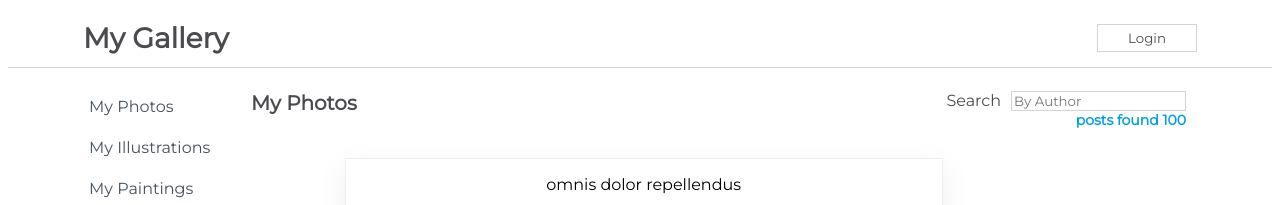
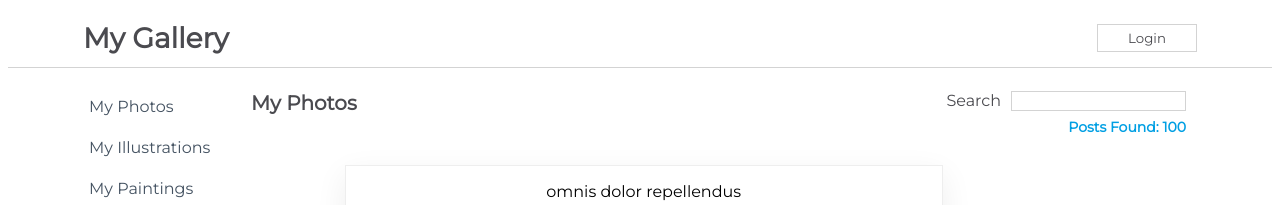
Before and after one commit to Code-Institute-Solutions/react-challenge-solutions, a React (Create React App) app in the folder my-app/: page / in a window 1280 px wide. Shown: the top 205 px of the page. Built offline with nearby package versions, Linux system fonts and the light colour scheme.

Commit message:
Solution to challenge 8

```diff
--- a/my-app/src/App.js
+++ b/my-app/src/App.js
@@ -3,6 +3,7 @@
 import NavBarSimple from './components/NavBarSimple';
 import NavBarForm from "./components/NavBarForm";
 import Content from './components/Content';
+import ContentHooks from './components/ContentHooks';
 
 function App() {
   return (
@@ -10,7 +11,8 @@
       {/* Add your components here */}
       <NavBarForm />
       <Sidebar />
-      <Content />
+      {/* <Content /> */}
+      <ContentHooks />
     </div>
   );
 }
--- /dev/null
+++ b/my-app/src/components/ContentHooks.js
@@ -0,0 +1,55 @@
+import React, {useState, useEffect} from 'react';
+import css from './css/Content.module.css';
+import {savedPosts} from '../posts.json';
+import PostItem from './PostItem';
+import Loader from './Loader';
+
+function ContentHooks() {
+    const [isLoaded, setIsLoaded] = useState(false);
+    const [fetchedPosts, setFetchedPosts] = useState([]);
+
+    useEffect(()=>{
+        setTimeout(() => {
+            setIsLoaded(true);
+            setFetchedPosts(savedPosts);
+        }, 2000)
+    }, []);
+
+    const handleChange = (e) => {
+        const name = e.target.value.toLowerCase();
+        const filteredPosts = savedPosts.filter((post)=>{
+            return post.name.toLowerCase().includes(name);
+        })
+
+        setFetchedPosts(filteredPosts)
+    }
+
+    return (
+        <div className={css.Content}>
+            <div className={css.TitleBar}>
+                <h1>My Photos</h1>
+                <form>
+                    <label htmlFor='searchinput'>Search</label>
+                    <input
+                    type='search'
+                    id='searchinput'
+                    onChange={(e)=>{handleChange(e)}}
+                    />
+                    <h4>Posts Found: {fetchedPosts.length}</h4>
+                </form>
+
+            </div>
+            <div className={css.SearchResults}>
+                {
+                    isLoaded ?
+                    <PostItem savedPosts={fetchedPosts} />
+                    : <Loader />
+
+                }
+
+            </div>
+        </div>
+    )
+}
+
+export default ContentHooks
--- a/my-app/src/components/css/Content.module.css
+++ b/my-app/src/components/css/Content.module.css
@@ -38,6 +38,7 @@
 .TitleBar form input{
     border: 1px solid lightgrey;
     margin-left: 10px;
+    margin-bottom: 7px;
 }
 
 .TitleBar h1{
```
